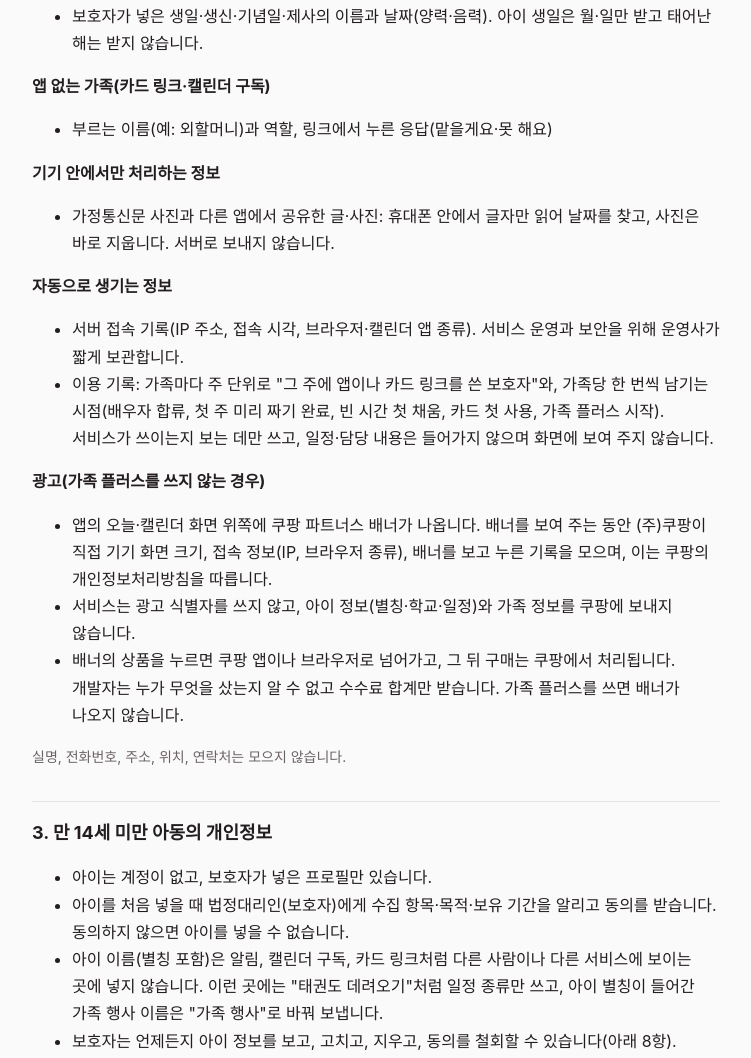
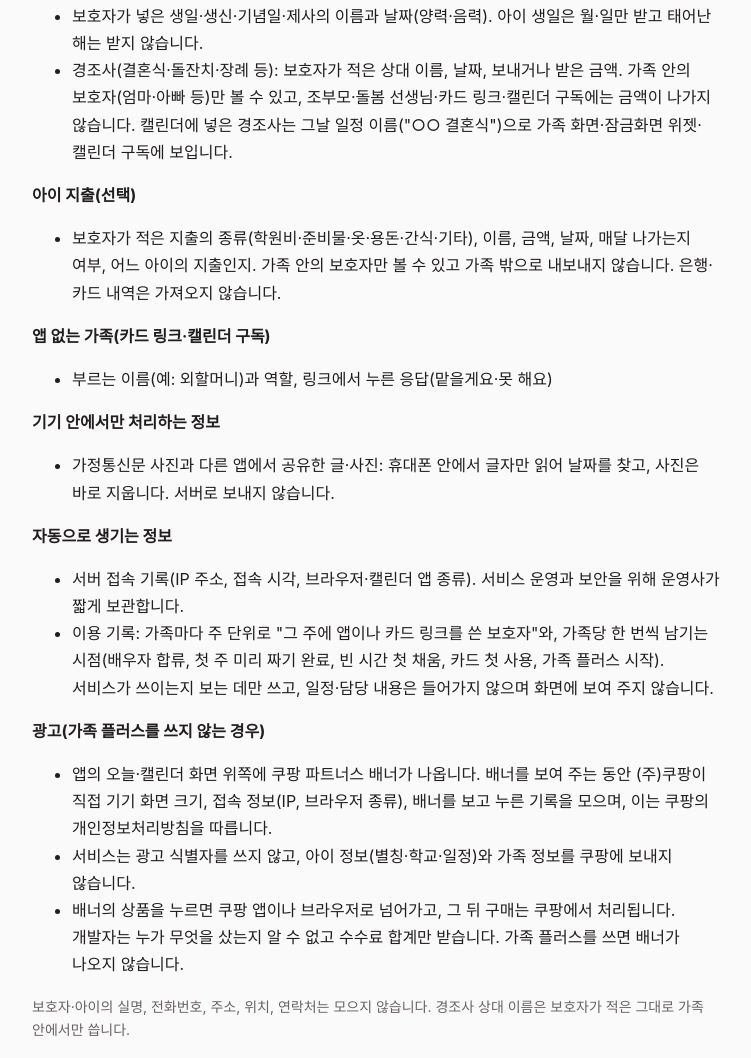
Before and after one commit to humsleep/apps, a plain HTML site: page teumteum/privacy/index.html in a window 1280 px wide. Shown: the part 1037-2095 px from the top of the page, without its empty margins (264-1015 px from the left). Drawn offline with Linux system fonts and the light colour scheme.

Commit message:
teumteum privacy: child expenses and gift records (effective 2026-11-27)

```diff
--- a/teumteum/privacy/index.html
+++ b/teumteum/privacy/index.html
@@ -10,7 +10,7 @@
 <header class="site"><a href="../">← 틈틈</a></header>
 <main>
 <h1>틈틈 개인정보처리방침</h1>
-<p class="muted">시행일: 2026년 11월 12일</p>
+<p class="muted">시행일: 2026년 11월 27일 (이전 방침: 2026년 11월 12일 시행)</p>
 
 <p>「틈틈 - 초등 하교·학원 픽업 캘린더」(이하 "서비스")의 개발자(이하 "개발자")는 「개인정보 보호법」 등 관련 법령을 지키며,
 이용자의 개인정보를 이렇게 처리합니다.</p>
@@ -41,6 +41,11 @@
 <p><strong>가족 행사(선택)</strong></p>
 <ul>
   <li>보호자가 넣은 생일·생신·기념일·제사의 이름과 날짜(양력·음력). 아이 생일은 월·일만 받고 태어난 해는 받지 않습니다.</li>
+  <li>경조사(결혼식·돌잔치·장례 등): 보호자가 적은 상대 이름, 날짜, 보내거나 받은 금액. 가족 안의 보호자(엄마·아빠 등)만 볼 수 있고, 조부모·돌봄 선생님·카드 링크·캘린더 구독에는 금액이 나가지 않습니다. 캘린더에 넣은 경조사는 그날 일정 이름("○○ 결혼식")으로 가족 화면·잠금화면 위젯·캘린더 구독에 보입니다.</li>
+</ul>
+<p><strong>아이 지출(선택)</strong></p>
+<ul>
+  <li>보호자가 적은 지출의 종류(학원비·준비물·옷·용돈·간식·기타), 이름, 금액, 날짜, 매달 나가는지 여부, 어느 아이의 지출인지. 가족 안의 보호자만 볼 수 있고 가족 밖으로 내보내지 않습니다. 은행·카드 내역은 가져오지 않습니다.</li>
 </ul>
 <p><strong>앱 없는 가족(카드 링크·캘린더 구독)</strong></p>
 <ul>
@@ -61,7 +66,7 @@
   <li>서비스는 광고 식별자를 쓰지 않고, 아이 정보(별칭·학교·일정)와 가족 정보를 쿠팡에 보내지 않습니다.</li>
   <li>배너의 상품을 누르면 쿠팡 앱이나 브라우저로 넘어가고, 그 뒤 구매는 쿠팡에서 처리됩니다. 개발자는 누가 무엇을 샀는지 알 수 없고 수수료 합계만 받습니다. 가족 플러스를 쓰면 배너가 나오지 않습니다.</li>
 </ul>
-<p class="muted">실명, 전화번호, 주소, 위치, 연락처는 모으지 않습니다.</p>
+<p class="muted">보호자·아이의 실명, 전화번호, 주소, 위치, 연락처는 모으지 않습니다. 경조사 상대 이름은 보호자가 적은 그대로 가족 안에서만 씁니다.</p>
 
 <h2>3. 만 14세 미만 아동의 개인정보</h2>
 <ul>
@@ -76,6 +81,7 @@
   <li>계정 정보: 탈퇴하면 바로 지웁니다.</li>
   <li>가족·아이·일정 정보: 아이를 지우거나(그 아이의 일정·생일 행사 포함), 앱 계정이 있는 마지막 보호자가 탈퇴하면 바로 지웁니다. 다른 보호자가 남아 있으면 가족 정보는 그 보호자에게 남습니다.</li>
   <li>지운 일정: 가족 화면에서는 바로 사라지고, 가족 정보가 지워질 때 함께 파기합니다.</li>
+  <li>아이 지출·경조사 기록: 보호자가 지우면 바로 지웁니다. 아이를 지우면 그 아이의 지출도, 가족 정보가 지워지면 모두 함께 지웁니다.</li>
   <li>카드 링크는 만든 뒤 180일, 캘린더 구독 주소는 2년이 지나면 쓸 수 없고, 다시 만들거나 끄면 이전 주소는 바로 막힙니다.</li>
   <li>서버 백업본은 정해진 주기에 따라 덮어써져 최대 7일 안에 사라집니다.</li>
   <li>파기는 데이터베이스에서 복구할 수 없게 지우는 방식으로 합니다. 종이 문서는 만들지 않습니다.</li>
```
